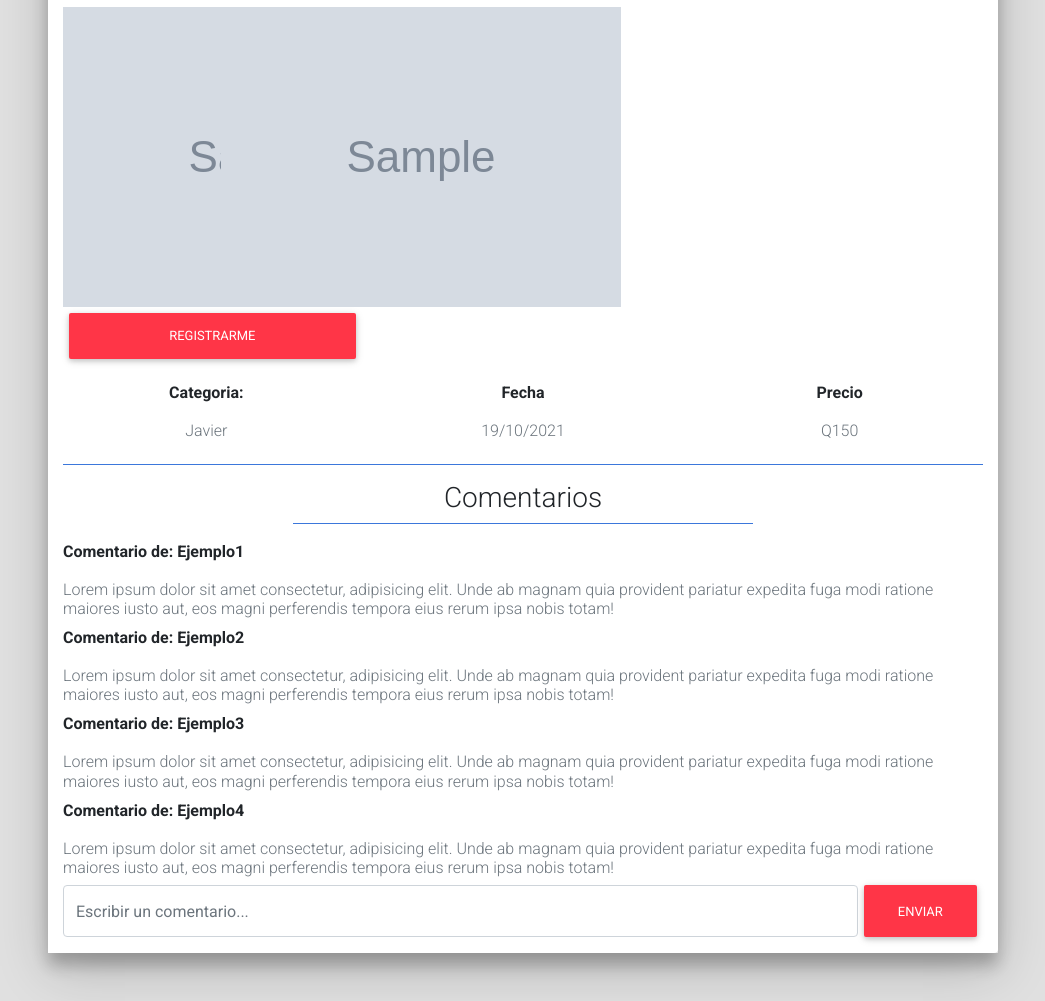
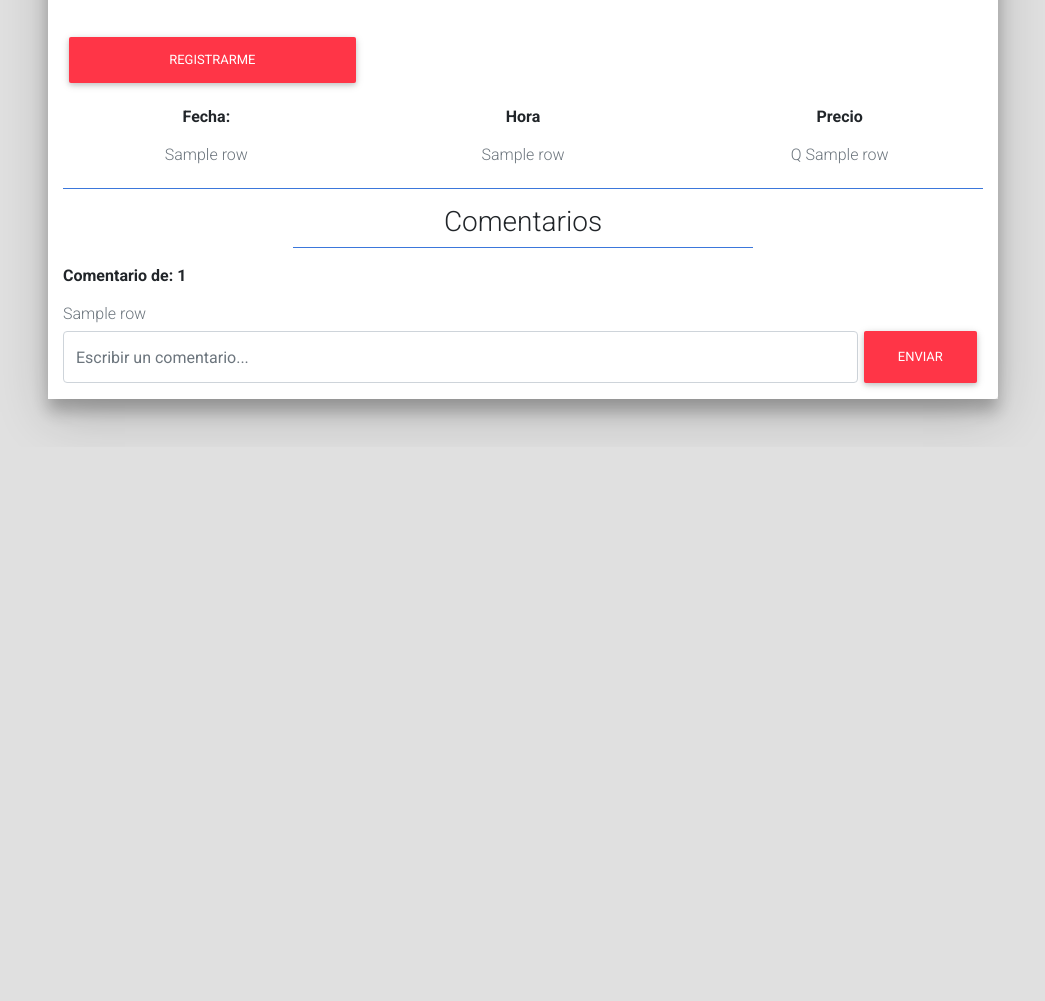
Before and after one commit to Javier-Mazariegos/Conectados, a Flask app: template templates/informacion_actividad.html in a window 1280 px wide. Shown: the part 884-1885 px from the top of the page, without its empty margins (117-1162 px from the left). After the commit the page ends 1315 px from the top, so only its background shows below. Run offline with Flask 2, Linux system fonts and the light colour scheme; the template is opened without the code that fills it: most values are stand-ins (such as "Sample title", 1, 10 or a date in 2020); grey boxes marked "Sample" are stand-in pictures; parts of the project's set-up code (start-up, migrations or seed data) failed here and were passed over; some libraries are stand-ins or nearby versions.

Commit message:
Se realizo un ciclo para obtener la informacion de la actividad y los comentarios

```diff
--- a/templates/informacion_actividad.html
+++ b/templates/informacion_actividad.html
@@ -30,28 +30,29 @@
             <div class="col-md-10 mt-5 mb-5 pt-5">
              	<div class="row z-depth-3">
 					<!--Cuadro Blanco-->
+					{% for row in informacion %}
             		<div class="col-sm-12 bg-white rounded-right">
-                    	<h3 class="mt-3 text-center">Nombre de la actividad</h3>
+                    	<h3 class="mt-3 text-center">{{row[1]}}</h3>
                     	<hr class="bg-primary mt-0 w-50">
 
                    		<div class="row">
+
 							<div class="col-sm-4  rounded-left contenedor-img">
-
 							   <div class="row">
 								   <div class="col-sm-6 card-block text-center text-white">
-									   <img src="{{img1}}">
+									   <img src="{{row[6]}}">
 								   </div>
 								   <div class=" col-sm-6 card-block text-center text-white">
-									   <img src="{{img2}}">
+									   <img src="">
 								   </div>
 							   </div>
 
 							   <div class="row mt-2">
 								   <div class="col-sm-6 card-block text-center text-white">
-									   <img src="{{img3}}">
+									   <img src="">
 								   </div>
 								   <div class=" col-sm-6 card-block text-center text-white">
-									   <img src="{{img4}}">
+									   <img src="">
 								   </div>
 							   </div>
 
@@ -67,24 +68,22 @@
 
                         	<div class="col-sm-8">
                             	<p class="font-weight-bold">Descripcion de la actividad:</p>
-                           		<h6 class=" text-muted">Lorem ipsum dolor sit amet consectetur adipisicing elit. Earum omnis ullam voluptatibus ipsa aliquam nostrum quod velit veniam tenetur! Suscipit laboriosam consequuntur accusamus provident odio eligendi harum voluptates omnis deleniti?
-								   Quos quo a odit. Eius sit dignissimos repellat enim voluptate nesciunt officiis animi nihil consequuntur! Fugiat a dolorem veniam recusandae est id. Suscipit odio assumenda, nemo repudiandae labore iste temporibus?
-								   Iure similique nulla sapiente voluptatibus vitae eligendi eveniet. Earum quaerat, deserunt ratione molestias libero placeat doloribus! Ea sunt vel sint vero? Ducimus quod excepturi soluta earum, vitae harum cumque possimus.
-								   Minus incidunt harum consequatur, dolore illum id ut asperiores suscipit consectetur animi perferendis atque assumenda porro dolores dolorem deleniti? Neque, harum. Cum suscipit deserunt repellat nemo labore amet voluptas optio!</h6>
+                           		<h6 class=" text-muted">{{row[2]}}</h6>
                         	</div>
                         	<div class="col-sm-4 text-center">
-                            	<p class="font-weight-bold">Categoria:</p>
-                           		<h6 class="text-muted">Javier</h6>
+                            	<p class="font-weight-bold">Fecha:</p>
+                           		<h6 class="text-muted">{{row[3]}}</h6>
                         	</div>
                         	<div class="col-sm-4 text-center">
-                           		<p class="font-weight-bold">Fecha</p>
-                          	  	<h6 class="text-muted">19/10/2021</h6>
+                           		<p class="font-weight-bold">Hora</p>
+                          	  	<h6 class="text-muted">{{row[4]}}</h6>
                         	</div>
 							<div class="col-sm-4 text-center">
 								<p class="font-weight-bold">Precio</p>
-								 <h6 class="text-muted">Q150</h6>
+								 <h6 class="text-muted">Q {{row[5]}}</h6>
 						     </div>
                     	</div>
+						{% endfor %}
 
                 	   	<hr class="bg-primary">
 
@@ -93,27 +92,19 @@
                     	<hr class="bg-primary mt-0 w-50">
 						<!-- FOR PARA COMENTARIOS -->
 						<div class="row">
+							{% for row in comentarios %}
                         	<div class="col-sm-12">
-                            	<p class="font-weight-bold">Comentario de: Ejemplo1</p>
-                           		<h6 class="text-muted">Lorem ipsum dolor sit amet consectetur, adipisicing elit. Unde ab magnam quia provident pariatur expedita fuga modi ratione maiores iusto aut, eos magni perferendis tempora eius rerum ipsa nobis totam!</h6>
+                            	<p class="font-weight-bold">Comentario de: {{row[0]}}</p>
+                           		<h6 class="text-muted">{{row[1]}}</h6>
                         	</div>
-                        	<div class="col-sm-12">
-                            	<p class="font-weight-bold">Comentario de: Ejemplo2</p>
-                           		<h6 class="text-muted">Lorem ipsum dolor sit amet consectetur, adipisicing elit. Unde ab magnam quia provident pariatur expedita fuga modi ratione maiores iusto aut, eos magni perferendis tempora eius rerum ipsa nobis totam!</h6>
-                        	</div>
-							<div class="col-sm-12">
-                            	<p class="font-weight-bold">Comentario de: Ejemplo3</p>
-                           		<h6 class="text-muted">Lorem ipsum dolor sit amet consectetur, adipisicing elit. Unde ab magnam quia provident pariatur expedita fuga modi ratione maiores iusto aut, eos magni perferendis tempora eius rerum ipsa nobis totam!</h6>
-                        	</div>
-							<div class="col-sm-12">
-                            	<p class="font-weight-bold">Comentario de: Ejemplo4</p>
-                           		<h6 class="text-muted">Lorem ipsum dolor sit amet consectetur, adipisicing elit. Unde ab magnam quia provident pariatur expedita fuga modi ratione maiores iusto aut, eos magni perferendis tempora eius rerum ipsa nobis totam!</h6>
-                        	</div>
+							{% endfor %}
+
+
                     	</div>
 						<!--se termina el for-->
 						<div class="row">
 							<form class="form-group text-center col-sm-12 d-flex" action="#" method="POST"> <!--se manda el comentario-->
-								<input type="text" class="form-control w-90 h-100" id="exampleFormControlInput1" placeholder="Escribir un comentario...">
+								<input type="text" class="form-control w-90 h-100" id="exampleFormControlInput1" name="comentario" placeholder="Escribir un comentario...">
 								<input type="submit" class="btn btn-danger w-10  h-100 mt-0" name="Comentar" value="Enviar"></input>
 							</form>
 						</div>
```
